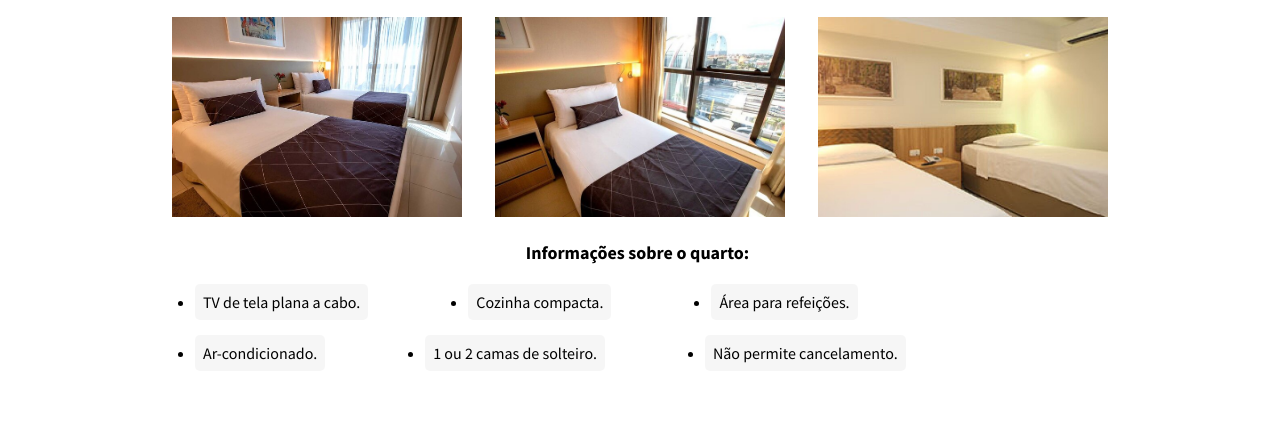
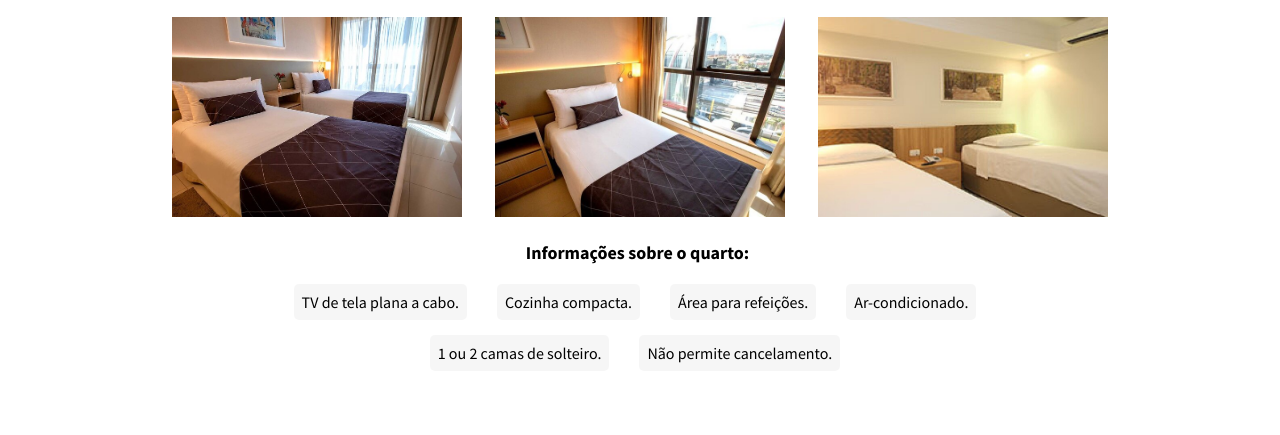
Before and after one commit to fernandes-th/pousadadev, a plain HTML site: page quartos.html in a window 1280 px wide. Shown: the part 365-800 px from the top of the page. Drawn offline with Linux system fonts and the light colour scheme.

Commit message:
atualização lista

```diff
--- a/quartos.css
+++ b/quartos.css
@@ -35,8 +35,8 @@
     margin-right: 25px;
     display: flex;
     flex-wrap: wrap;
-    justify-content: flex-start;
-    column-gap: 100px;
+    justify-content: center;
+    column-gap: 30px;
     row-gap: 15px;
     padding-right: 20px;
 }
@@ -45,6 +45,7 @@
     background-color: rgba(232, 232, 232, 0.397);
     padding: 8px;
     border-radius: 5px;
+    list-style-type: none;
 }
 
 p {
```
